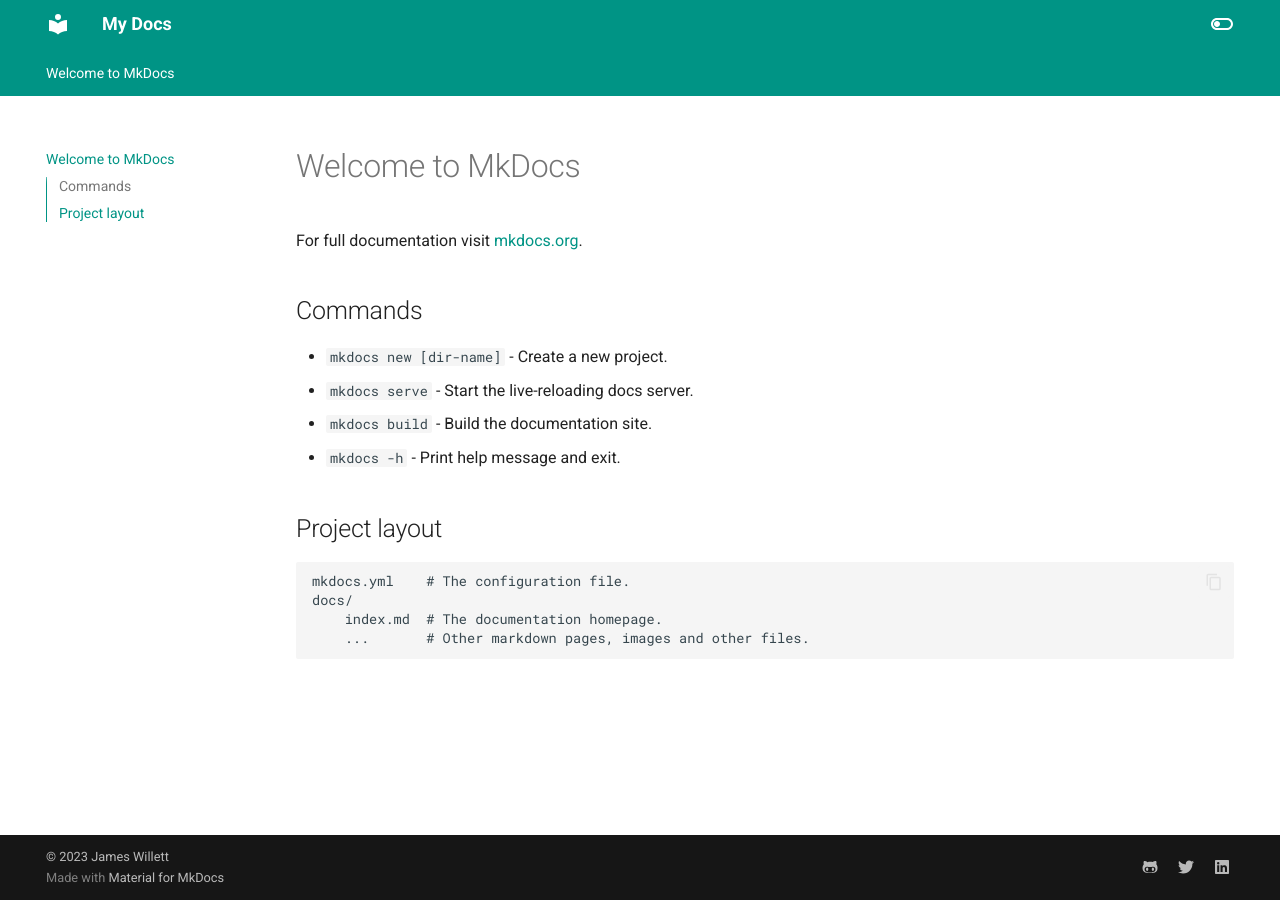
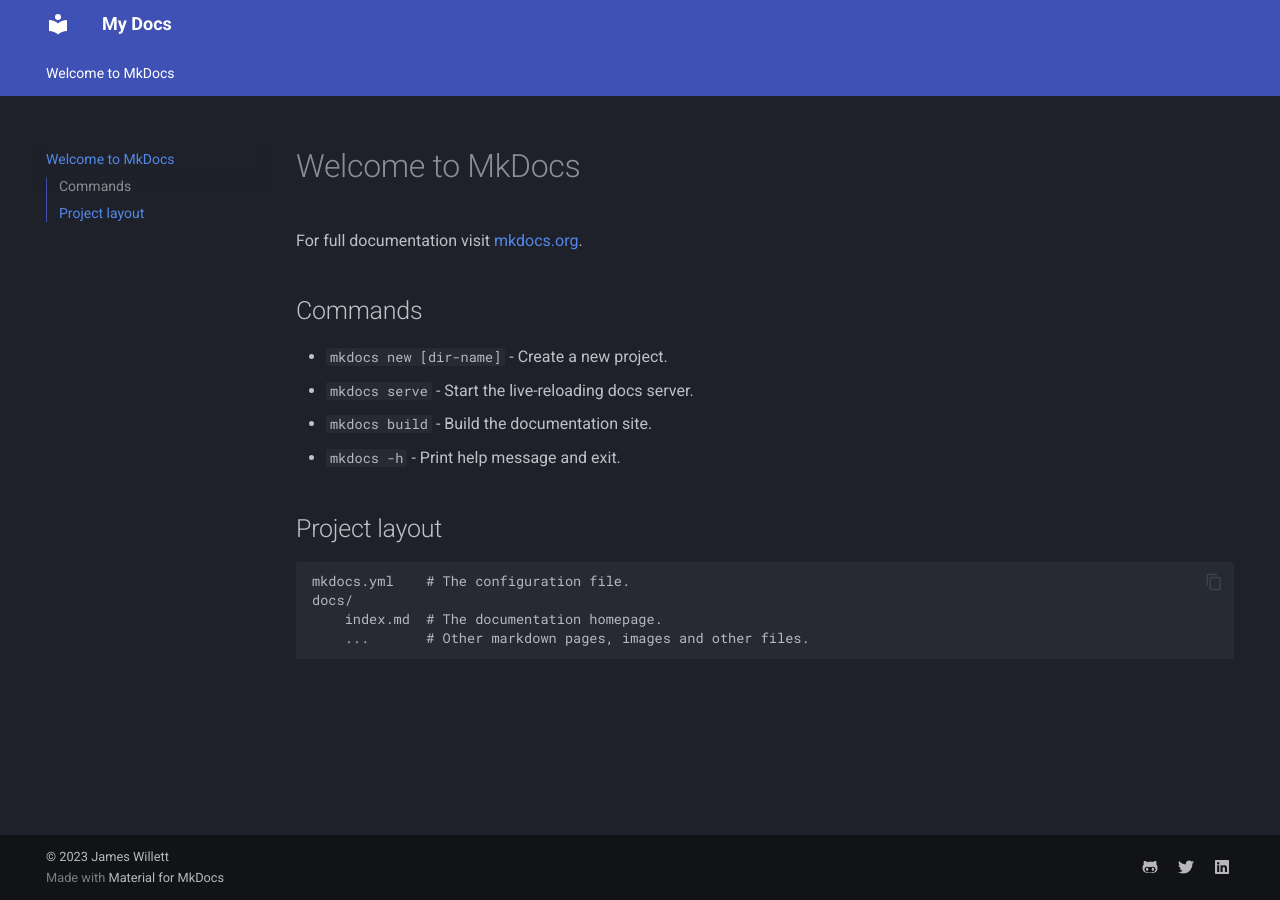
Before and after one commit to JakeBartoletta/testingrepo, an MkDocs documentation site: the page built from docs/index.md, in a window 1280 px wide. Built offline with MkDocs 1.6.1 and Material for MkDocs 9.7.7, drawn with Linux system fonts in a browser that asks for light colours.

Commit message:
changed default to slate

```diff
--- a/mkdocs.yml
+++ b/mkdocs.yml
@@ -13,18 +13,9 @@
     - content.code.copy
   language: en
   palette:
-    - scheme: default
-      toggle:
-        icon: material/toggle-switch-off-outline
-        name: Switch to dark mode
-      primary: teal
-      accent: purple
     - scheme: slate
-      toggle:
-        icon: material/toggle-switch
-        name: Switch to light mode
-      primary: teal
-      accent: lime
+      primary: indigo
+      accent: indigo
 
 plugins:
   - social
```
